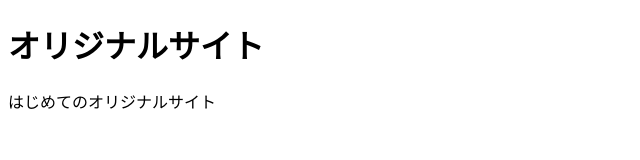
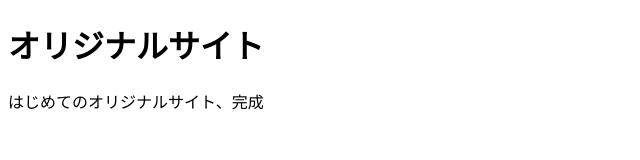
Before and after one commit to asuk-sum/mysite, a plain HTML site: page index.html in a window 1280 px wide. Shown: the full height of the page, 0-640 px from the left. Drawn offline with Linux system fonts and the light colour scheme.

Commit message:
Add files via upload

```diff
--- a/index.html
+++ b/index.html
@@ -10,6 +10,6 @@
     オリジナルサイト
   </h1>
   <p>
-    はじめてのオリジナルサイト  </p>
+    はじめてのオリジナルサイト、完成 </p>
 </body>
 </html>
```
